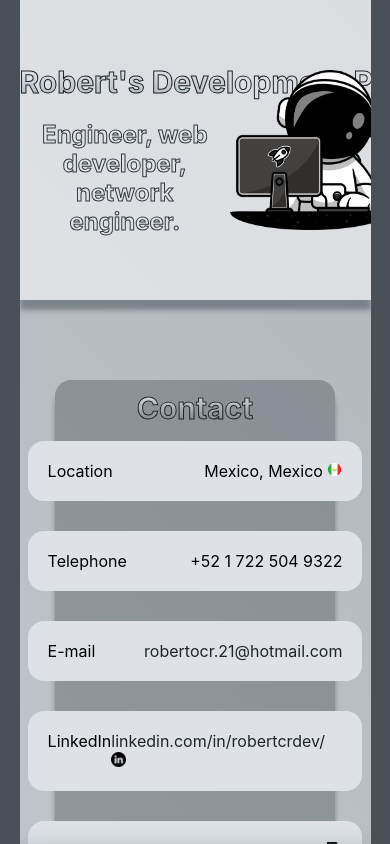
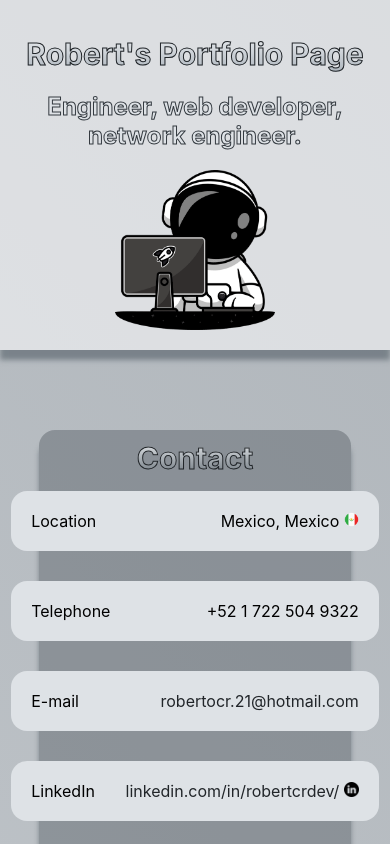
Before and after one commit to CyberYoghurt/Portfolio, a React (Create React App) app: page / in a window 390 px wide. Shown: the top 844 px of the page. Built offline with nearby package versions, Linux system fonts and the light colour scheme.

Commit message:
Hero responsive

```diff
--- a/src/App.css
+++ b/src/App.css
@@ -528,6 +528,9 @@ html {
     margin-left: auto;
     margin-right: auto;
   }
+  .skill {
+    width: 28%;
+  }
 }
 @media only screen and (max-width: 800px) {
   .project__separator {
@@ -567,6 +570,35 @@ html {
   .skill__side--front {
     border-radius: 1rem 1rem 0 0;
   }
+  .body {
+    width: 95%;
+    left: 2.5%;
+  }
+}
+@media only screen and (max-width: 600px) {
+  .project__description,
+  .project__swiper {
+    margin-top: 30px;
+    width: 100%;
+    height: 200px;
+    display: block;
+    margin-left: auto;
+    margin-right: auto;
+  }
+  .project__description {
+    height: 300px;
+  }
+  .hero {
+    display: block;
+    height: 350px;
+  }
+  .hero__content {
+    width: 100%;
+  }
+  .body {
+    width: 100%;
+    left: 0%;
+  }
 }
 @media only screen and (max-width: 400px) {
   .project__separator {
@@ -585,4 +617,7 @@ html {
   .project__description {
     height: 300px;
   }
+  .skill {
+    width: 90%;
+  }
 }
--- a/src/components/Hero.js
+++ b/src/components/Hero.js
@@ -3,7 +3,7 @@ export default function Hero() {
   return (
     <div className="hero">
       <div className="hero__content">
-        <h1 className="hero__name"> Robert's Development Page</h1>
+        <h1 className="hero__name"> Robert's Portfolio Page</h1>
         <h2 className="hero__info">
           Engineer, web developer, network engineer.
         </h2>
```
